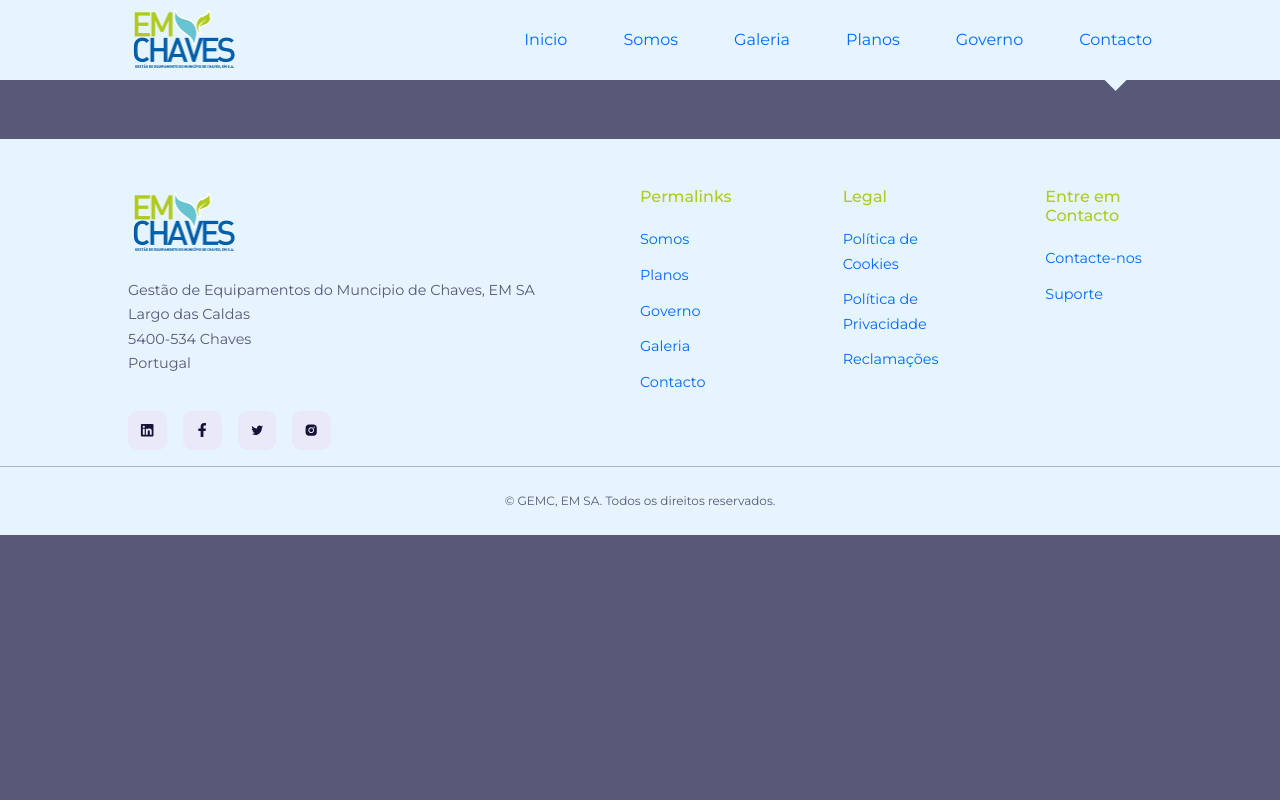
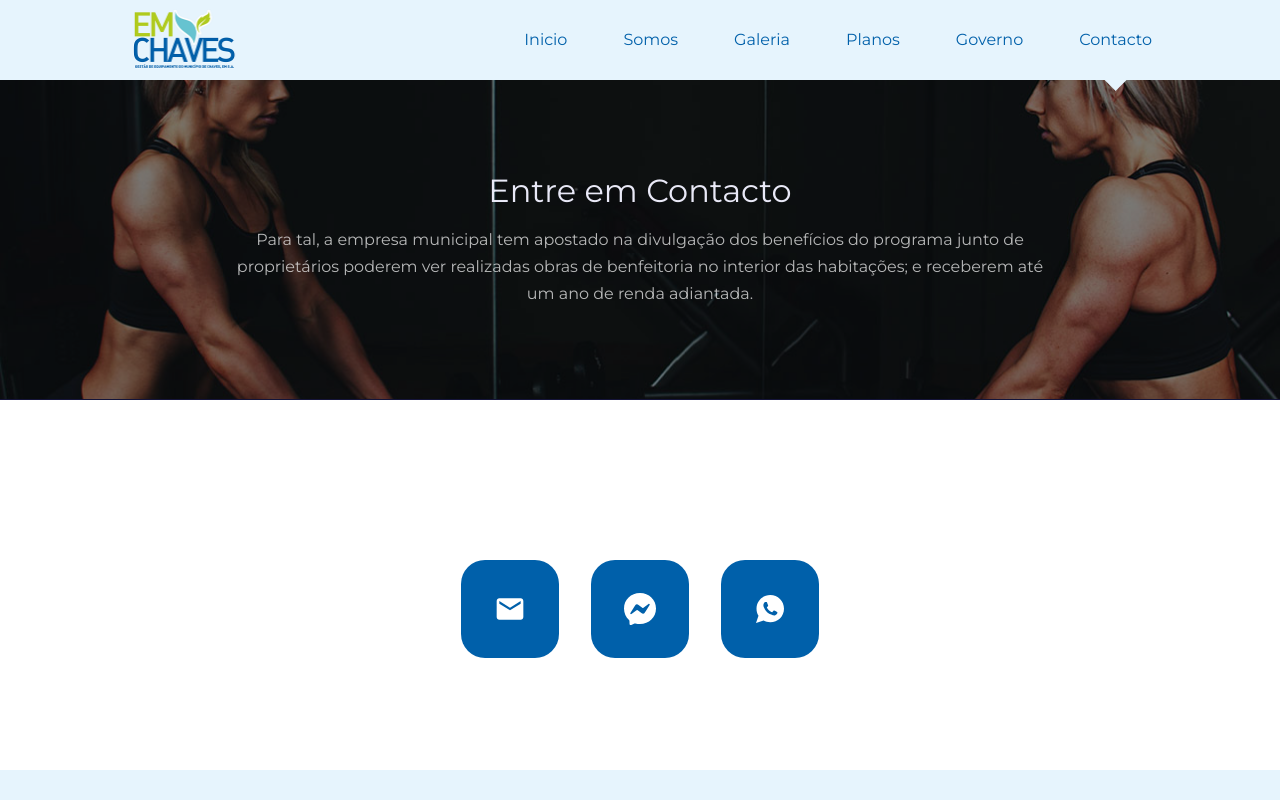
Before and after one commit to jcrr4220/gemc-web-v1, a React (Create React App) app: page /contact in a window 1280 px wide. Shown: the top 800 px of the page. Built offline with nearby package versions, Linux system fonts and the light colour scheme.

Commit message:
update 20221021

```diff
--- a/src/components/Footer.jsx
+++ b/src/components/Footer.jsx
@@ -28,14 +28,14 @@ const Footer = () => {
                     <a href="https://instagram.com" target="_blank" rel='noreferrer noopener'><AiFillInstagram/></a>
                 </div>
             </article>
-            <article>
+            {/*<article>
                 <h4>Permalinks</h4>
                 <Link to="/about">Somos</Link>
                 <Link to="/plans">Planos</Link>
                 <Link to="/trainers">Governo</Link>
                 <Link to="/gallery">Galeria</Link>
                 <Link to="/contact">Contacto</Link>
-            </article>
+               </article>*/}
             <article>
                 <h4>Legal</h4>
                 <Link to="/s">Política de Cookies</Link>
--- a/src/components/navbar.css
+++ b/src/components/navbar.css
@@ -1,7 +1,6 @@
 nav {
     height: 5rem;
     width: 100vw;
-    /* background: var(--color-primary); */
     background: #e6f4fd;
     display: grid;
     place-items: center;
@@ -37,6 +36,7 @@ nav {
 
 .nav__links a {
     transition: var(--transition);
+    color: var(--color-gemc-blue);
 }
 
 .nav__links a:hover {
--- a/src/index.css
+++ b/src/index.css
@@ -11,6 +11,7 @@
 :root {
     --primary-hue: 215;
     --gray-hue: 240;
+    --color-gemc-blue: #0060aa;
     --color-primary: hsl(var(--primary-hue), 100%, 50%);
     --color-primary-variant: hsl(var(--primary-hue), 100%, 65%);
     --color-secondary: #b0cb1f; /* #ffb116; */
@@ -30,10 +31,10 @@
 /* --------- General Styles ----------- */
 body {
     font-family: 'Montserrat', sans-serif;
-    color: var(--color-gray-200);
     line-height: 1.7;
     overflow-x: hidden;
-    background: var(--color-gray-400);
+    /* color: var(--color-gray-400);*/
+    /*background: var(--color-gray-400);*/
 }
 
 .container {
@@ -44,7 +45,7 @@ body {
 
 h1, h2, h3, h4, h5 {
     line-height: 1.2;
-    color: var(--color-gray-100);
+    /*color: var(--color-gray-100);*/
 }
 
 h1 {
@@ -71,14 +72,14 @@ img {
     width: fit-content;
     margin: 0 auto;
     padding: 0.9rem 2rem;
-    background: var(--color-primary);
+    background: var(--color-gemc-blue);
     border-radius: 1.5rem;
     transition: var(--transition);
 }
 
 .btn:hover {
     background: var(--color-secondary);
-    color: var(--color-gray-600);
+    color: var(--color-gemc-blue);
 }
 
 .btn.lg {
@@ -109,7 +110,7 @@ section {
 }
 
 .section__head span {
-    background: var(--color-gray-500);
+    background: var(--color-gemc-blue);
     padding: 0.8rem;
     border-radius: 1rem;
     color: var(--color-secondary);
@@ -118,13 +119,14 @@ section {
 
 .section__head h2 {
     font-weight: 300;
+    color: var(--color-gemc-blue);
 }
 
 
 
 .card {
-    background: var(--color-gray-500);
-    border: 2px solid transparent;
+    background: var(--color-gray-100);
+    border: 1px solid transparent;
     text-align: center;
     padding: 3rem 2rem;
     border-radius: 0 3rem 0 3rem;
@@ -133,15 +135,15 @@ section {
 
 .card:hover {
     background: transparent;
-    border-color: var(--color-gray-500);
+    border-color: var(--color-gemc-blue);
     cursor: default;
 }
 
 .card span {
     width: 3rem;
     height: 3rem;
-    background: var(--color-primary);
-    color: var(--color-gray-100);
+    background: var(--color-gemc-blue);
+    color: var(--color-secondary);
     font-size: 1.5rem;
     padding: 0.8rem;
     display: grid;
@@ -154,13 +156,12 @@ section {
 
 .card:hover span {
     background: var(--color-secondary);
-    color: var(--color-gray-600);
+    color: var(--color-gemc-blue);
 }
 
 .card small {
     margin-top: 1rem;
     display: block;
-    font-weight: 300;
 }
 
 .card h4 {
--- a/src/pages/about/about.css
+++ b/src/pages/about/about.css
@@ -6,6 +6,7 @@
 .about__section-content h1 {
     margin-bottom: 2rem;
     font-weight: 300;
+    color: var(--color-gemc-blue);
 }
 
 .about__story-container {
--- a/src/pages/contact/Contact.jsx
+++ b/src/pages/contact/Contact.jsx
@@ -1,8 +1,27 @@
+import Header from '../../components/Header'
+import HeaderImage from '../../images/header_bg_2.jpg'
+import {MdEmail} from 'react-icons/md'
+import {BsMessenger} from 'react-icons/bs'
+import {IoLogoWhatsapp} from 'react-icons/io'
+
 import './contact.css'
 
 const Contact = () => {
   return (
-    <div>Contact</div>
+    <>
+    <Header title="Entre em Contacto" image={HeaderImage}>
+     Para tal, a empresa municipal tem apostado na divulgação dos benefícios do programa junto de proprietários poderem ver realizadas obras de benfeitoria no interior das habitações; e receberem até um ano de renda adiantada.
+    </Header>
+    <section className="contact">
+      <div className="container contact__container">
+        <div className="contact__wrapper">
+          <a href="mailto:geral@emchaves.com" target="_blank" rel="noreferrer noopener"><MdEmail/></a>
+          <a href="http://m.me/ernest_achiever" target="_blank" rel="noreferrer noopener"><BsMessenger/></a>
+          <a href="https://wa.me/+351968493306" target="_blank" rel="noreferrer noopener"><IoLogoWhatsapp/></a>
+        </div>
+      </div>
+    </section>
+    </>
   )
 }
 
--- a/src/pages/contact/contact.css
+++ b/src/pages/contact/contact.css
@@ -0,0 +1,27 @@
+.contact__container {
+    display: grid;
+    place-items: center;
+}
+
+.contact__wrapper {
+    width: fit-content;
+    display: flex;
+    gap: 2rem;
+}
+
+.contact__wrapper a {
+    background: var(--color-gemc-blue);
+    font-size: 2rem;
+    border: 1px solid transparent;
+    transition: var(--transition);
+    padding: 2rem;
+    border-radius: 1.5rem;
+}
+
+.contact__wrapper svg {
+    color: white;
+}
+
+.contact__wrapper a:hover {
+    background: var(--color-secondary);
+}
--- a/src/pages/home/Home.jsx
+++ b/src/pages/home/Home.jsx
@@ -1,5 +1,4 @@
 import FAQs from '../../components/FAQs'
-import Footer from '../../components/Footer'
 import MainHeader from '../../components/MainHeader'
 import Programs from '../../components/Programs'
 import Testimonials from '../../components/Testimonials'
@@ -15,7 +14,6 @@ const Home = () => {
     <Values/>
     <FAQs/>
     <Testimonials/>
-    <Footer/>
     </>
   )
 }
--- a/src/pages/home/home.css
+++ b/src/pages/home/home.css
@@ -22,6 +22,7 @@
 
 .main__header-left h1 {
     font-weight: 300;
+    color: var(--color-gemc-blue);
 }
 
 .main__header-left h4 {
@@ -75,7 +76,7 @@
 
 .programs__program:hover a {
     background: var(--color-secondary);
-    color: var(--color-gray-600);
+    color: var(--color-gemc-blue);
 }
 
 
@@ -128,7 +129,7 @@
 }
 
 .faq {
-    background: var(--color-gray-500);
+    background: var(--color-gray-100);
     padding: 2rem;
     border-radius: 1rem;
     cursor: pointer;
@@ -142,7 +143,7 @@
 
 .faq__icon {
     background: transparent;
-    color: var(--color-gray-100);
+    color: var(--color-gemc-blue);
     font-size: 1.5rem;
 }
 
@@ -200,7 +201,7 @@
 
 .testimonials__btn-container {
     width: fit-content;
-    margin: 2.5rem auto 0;
+    margin: 1.5rem auto 0;
     display: flex;
     justify-content: center;
     align-items: center;
@@ -213,7 +214,7 @@
 }
 
 .testimonials__btn svg {
-    fill: var(--color-primary);
+    fill: var(--color-gemc-blue);
     font-size: 1.8rem;
     width: 3rem;
     height: 3rem;
@@ -224,26 +225,27 @@
 footer {
     background: #e6f4fd;
     margin-top: 7rem;
-    padding-top: 3rem;
+    padding-top: 1.8rem;
     font-size: 0.9rem;
-    color: var(--color-gray-400);
+    /* color: var(--color-gray-400);*/
 }
 
 .footer__container {
     display: grid;
-    grid-template-columns: 26rem 1fr 1fr 1fr;
-    gap: 6rem;
+    grid-template-columns: 30rem 1fr 1fr;
+    gap: 5rem;
 }
 
 .footer__container article {
     display: flex;
     flex-direction: column;
     align-items: flex-start;
-    gap: 0.7rem;
+    gap: 0.5rem;
 }
 
 .footer__container article p {
-    margin-top: 0.5rem;
+    /*margin-top: 0.5rem;*/
+    height: 5rem;
 }
 
 .footer__container article h4 {
@@ -251,6 +253,10 @@ footer {
     font-size: 1rem;
     font-weight: 500;
     color: var(--color-secondary);
+}
+
+.footer__container a {
+    color: var(--color-gemc-blue);
 }
 
 .footer__socials {
@@ -261,7 +267,8 @@ footer {
 }
 
 .footer__socials a {
-    background: var(--color-gray-100);
+    /*background: var(--color-gray-100);*/
+    background: white;
     padding: 0.7rem;
     border: 1px solid transparent;
     border-radius: 0.6rem;
@@ -273,14 +280,14 @@ footer {
 }
 
 .footer__socials a:hover {
-    border-color: var(--color-gray-400);
+    border-color: var(--color-gemc-blue);
     background: transparent;
 }
 
 .footer__copyright {
-    color: var(--color-gray-400);
+    /* color: var(--color-gray-400);*/
     text-align: center;
-    padding: 1.5rem 0;
+    padding: 0.5rem 0;
     border-top: 1px solid var(--color-gray-200);
     margin-top: 1rem;
 }
```
